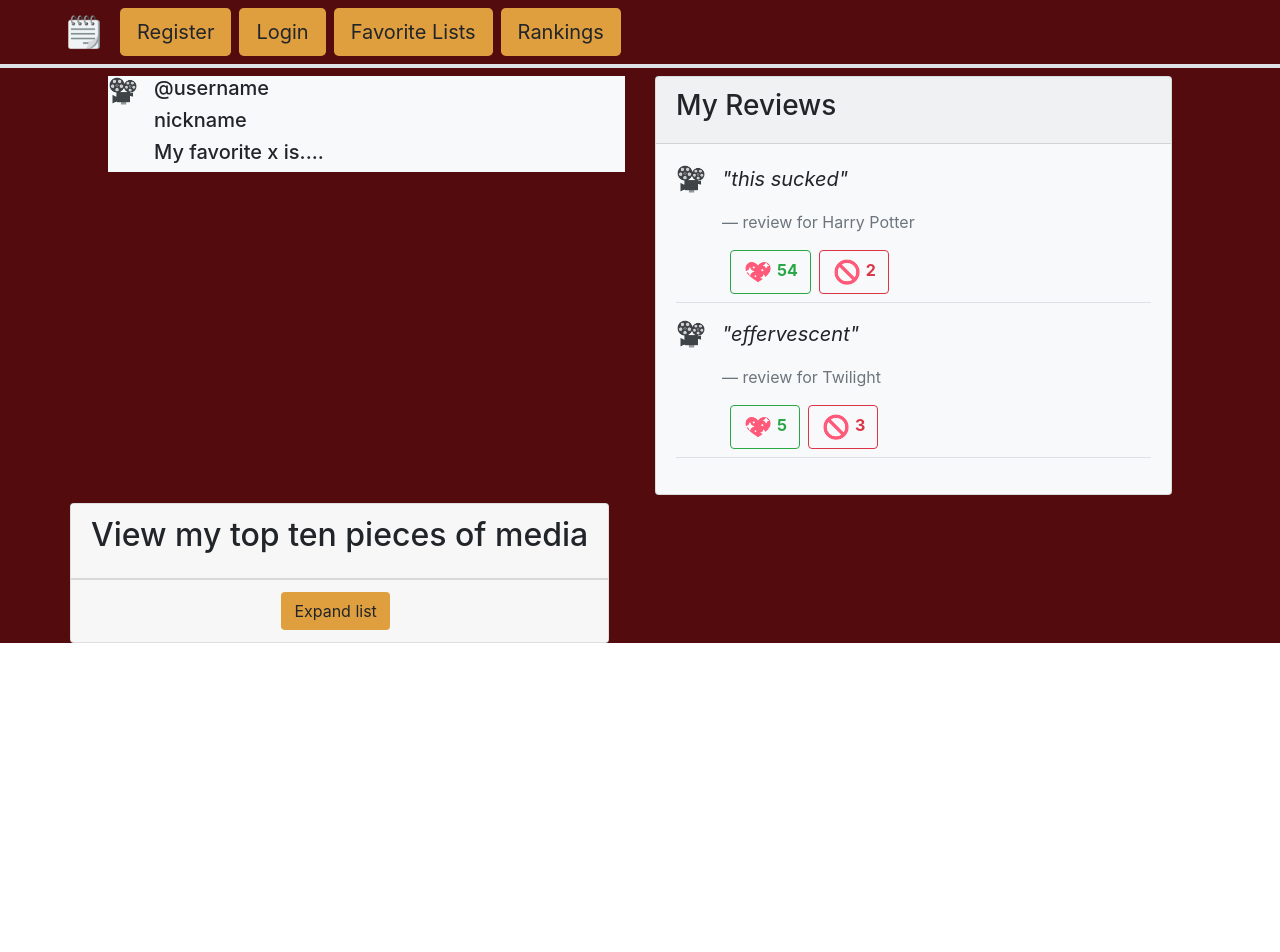
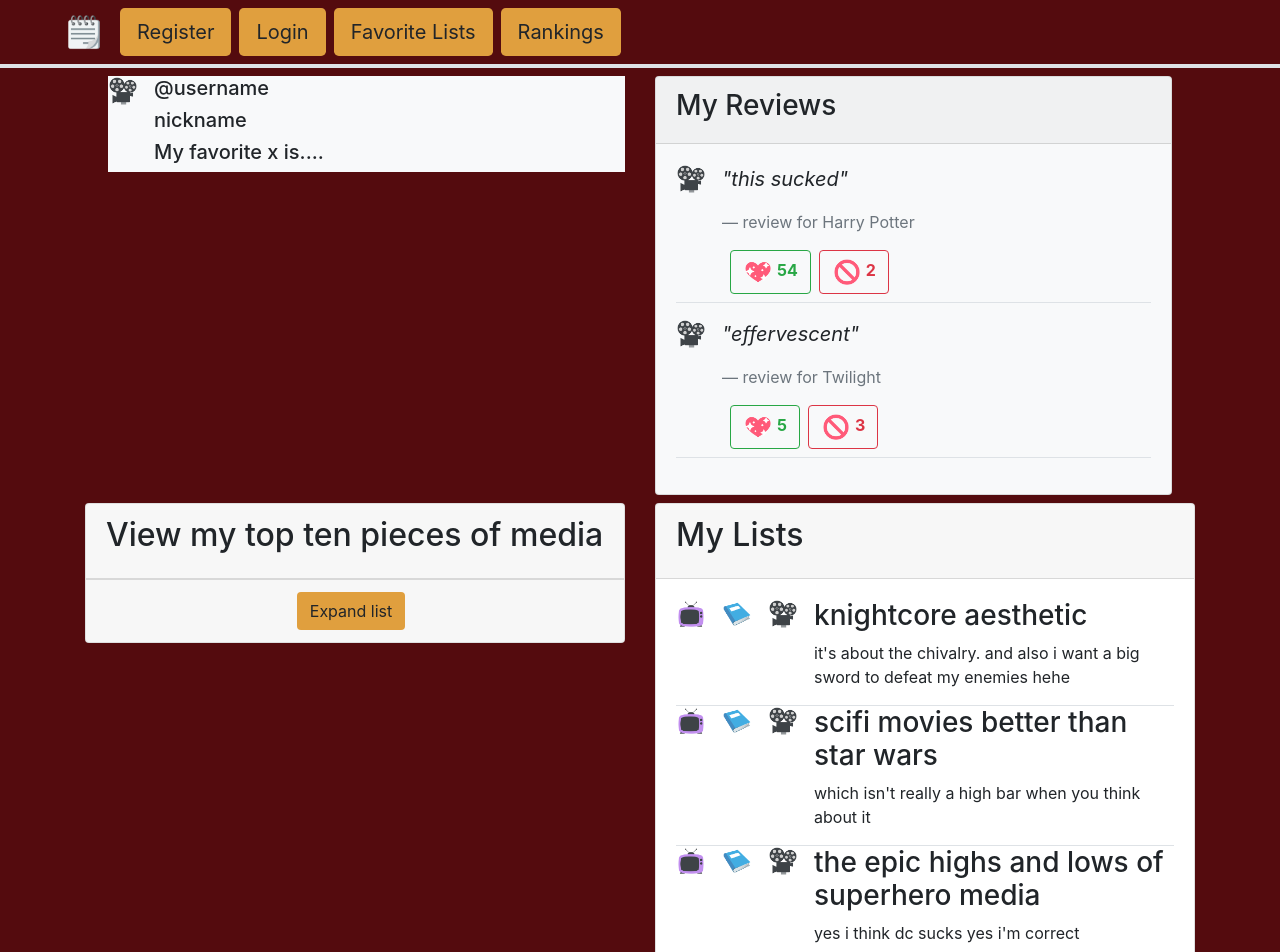
Before and after one commit to bescoto98/ranking, an Angular app in the folder WritingOnTheWall/: page /user/1 in a window 1280 px wide. Shown: the top 952 px of the page. Before the commit the page ends 800 px from the top, so only its background shows below. Built offline with nearby package versions, Linux system fonts and the light colour scheme.

Commit message:
very ugly user profile page added

```diff
--- a/WritingOnTheWall/src/app/user/user-profile/user-profile.component.html
+++ b/WritingOnTheWall/src/app/user/user-profile/user-profile.component.html
@@ -44,8 +44,9 @@
     </div>
   </div>
 
+  <div class="row">
     <!-- top ten -->
-  <div class="row">
+    <div class="col">
       <div class="card">
         <div class="card-header">
           <h2 class="card-title">View my top ten pieces of media</h2>
@@ -70,4 +71,27 @@
       </div>
     </div>
 
+    <!-- lists -->
+    <div class="col">
+      <div class="card">
+        <div class="card-header">
+          <h2 class="card-title">My Lists</h2>
         </div>
+        <div class="card-body">
+          <div *ngFor="let list of fakeLists">
+            <div class="media border-bottom">
+              <img class="small-icon mr-3" src="assets/tv.png">
+              <img class="small-icon mr-3" src="assets/book.png">
+              <img class="small-icon mr-3" src="assets/movie.png">
+              <div class="media-body">
+                <h3>{{list.title}}</h3>
+                <p>{{list.description}}</p>
+              </div>
+            </div>
+          </div>
+        </div>
+      </div>
+    </div>
+  </div>
+
+</div>
--- a/WritingOnTheWall/src/app/user/user-profile/user-profile.component.ts
+++ b/WritingOnTheWall/src/app/user/user-profile/user-profile.component.ts
@@ -28,6 +28,11 @@ export class UserProfileComponent implements OnInit {
     {"media":"The Song of Achilles","opinion":"the greeks would hate this which makes it even better"}
   ];
 
+  fakeLists = [
+    {"title":"knightcore aesthetic","description":"it's about the chivalry. and also i want a big sword to defeat my enemies hehe"},
+    {"title":"scifi movies better than star wars","description":"which isn't really a high bar when you think about it"},
+    {"title":"the epic highs and lows of superhero media","description":"yes i think dc sucks yes i'm correct"}
+  ];
   constructor() { }
 
   ngOnInit(): void {
```
Lines whose indentation alone changed are shown as unchanged.
